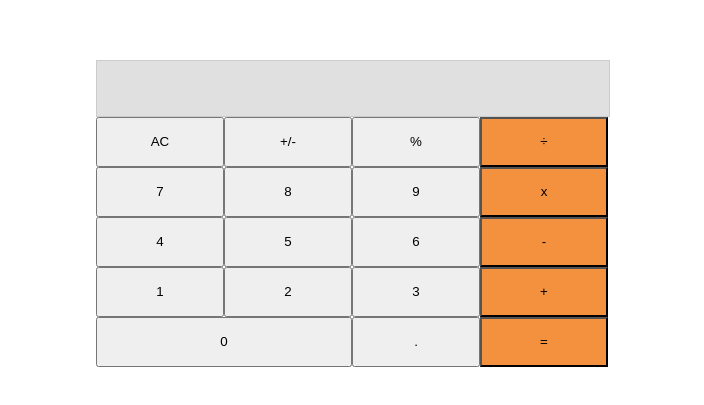
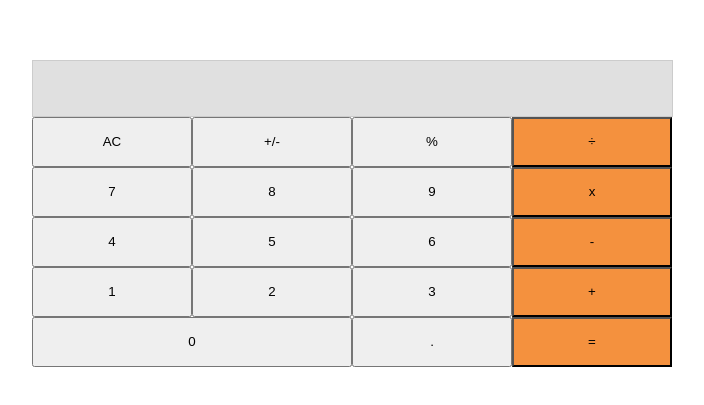
Before and after one commit to Bantealem/math-magicians, a React (Create React App) app: page / in a window 1280 px wide. Shown: the part 187-592 px from the top of the page, without its empty margins (288-992 px from the left). Built offline with nearby package versions, Linux system fonts and the light colour scheme.

Commit message:
update css

```diff
--- a/src/components/calculator.css
+++ b/src/components/calculator.css
@@ -9,14 +9,14 @@
 }
 
 .main {
-  width: 40%;
+  width: 50%;
 }
 
 .number-input {
   border: 1px solid #ccc;
   background-color: #e0e0e0;
-  width: 100%;
+  width: 99.8%;
   height: 55px;
   font-size: 1.5rem;
-  text-align: end
+  text-align: end;
 }
```
